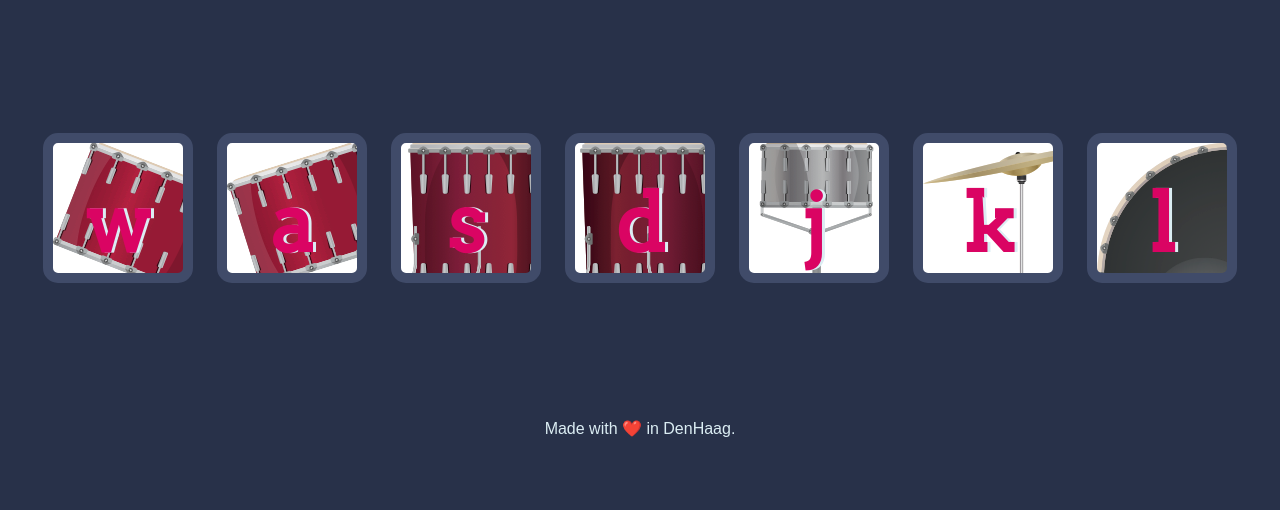
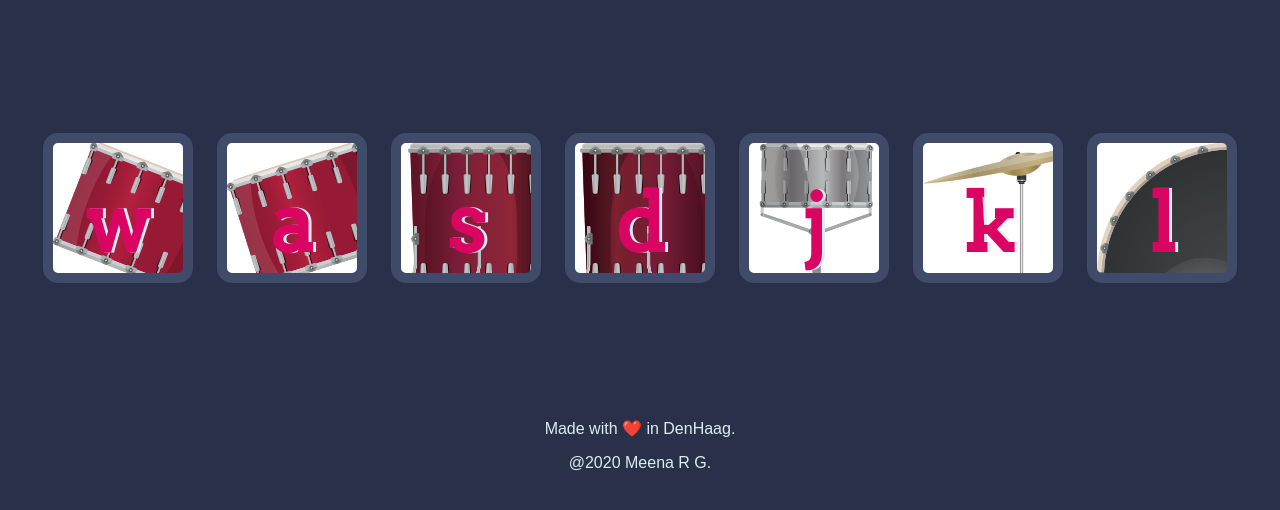
Before and after one commit to Meena-dev/Meena-dev-drumKit, a plain HTML site: page index.html in a window 1280 px wide. Shown: the part 156-666 px from the top of the page. Drawn offline with Linux system fonts and the light colour scheme.

Commit message:
update index file

```diff
--- a/index.html
+++ b/index.html
@@ -24,7 +24,9 @@
 <script src="index.js" charset="utf-8"></script>
   <footer>
     Made with ❤️ in DenHaag.
+    <p>@2020 Meena R G.</p>
   </footer>
+
 </body>
 
 </html>
```
